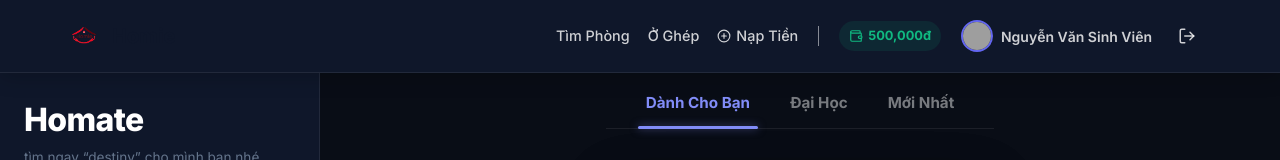
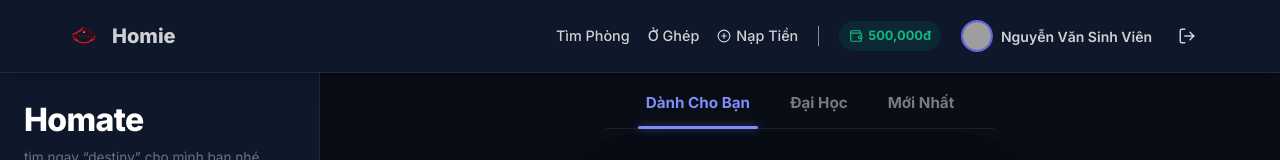
Before and after one commit to VitStudio/phongtro, a React (Vite) app: page /roommates in a window 1280 px wide. Shown: the top 160 px of the page. Built offline with nearby package versions, Linux system fonts and the light colour scheme; grey boxes are pictures that could not be loaded.

Commit message:
update index.css

```diff
--- a/src/index.css
+++ b/src/index.css
@@ -2851,6 +2851,7 @@ body:has(.roommates-app-container) .navbar-app {
 
 body:has(.roommates-app-container) .navbar-app .nav-app-link,
 body:has(.roommates-app-container) .navbar-app .nav-app-link-icon,
+body:has(.roommates-app-container) .navbar-app .nav-logo-text,
 body:has(.roommates-app-container) .navbar-app .nav-user-name,
 body:has(.roommates-app-container) .navbar-app .nav-logout-btn {
   color: rgba(255, 255, 255, 0.8) !important;
```
